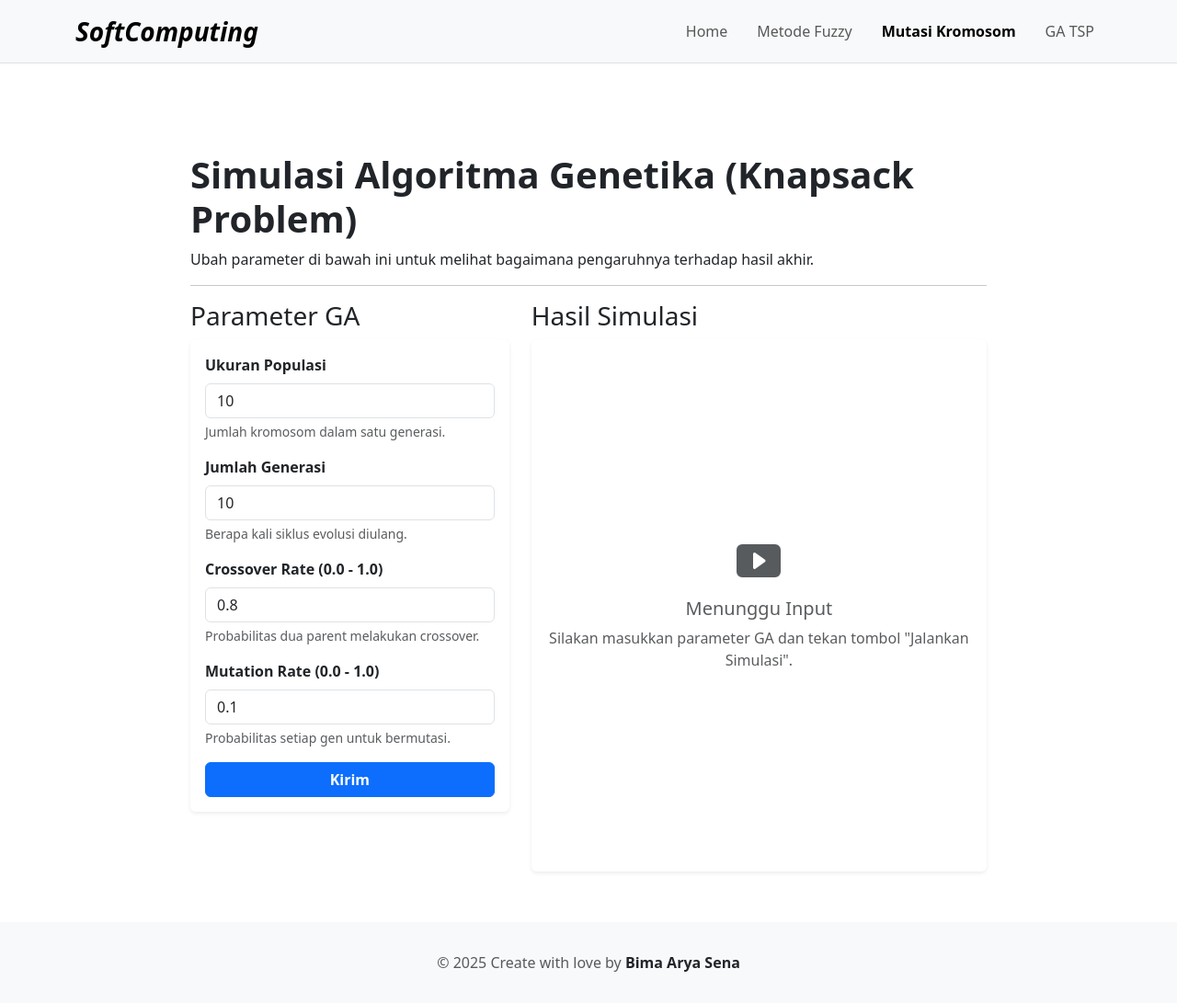
After one commit to bimaarya10/softcom-web, a Flask app: page /mutation in a window 1280 px wide. The commit adds this page. Shown: the whole page at 92% size. Run offline with Flask 3, Linux system fonts and the light colour scheme; some libraries are stand-ins or nearby versions.

```diff
--- a/app.py
+++ b/app.py
@@ -1,17 +1,21 @@
 from flask import Flask, render_template, request
 import numpy as np
 import skfuzzy as fuzz
+import random
+import pandas as pd
 
 app = Flask(__name__)
 
-# FUNGSI LOGIKA FUZZY SUGENO
+# ==========================================
+# BAGIAN 1: FUZZY SUGENO (KIPAS OTOMATIS)
+# ==========================================
 def calculate_sugeno(input_suhu, input_kelembapan):
     """
-    Fungsi ini berisi semua logika Fuzzy Sugeno untuk menghitung
-    kecepatan kipas berdasarkan suhu dan kelembapan.
+    Menghitung kecepatan kipas (RPM) berdasarkan Suhu dan Kelembapan
+    menggunakan metode Fuzzy Sugeno Orde 0.
     """
 
-    # 1. DEFINISI VARIABEL DAN MEMBERSHIP FUNCTIONS (MF)
+    # 1. DEFINISI VARIABEL & MF (MEMBERSHIP FUNCTIONS)
     x_suhu = np.arange(0, 41, 1)
     x_kelembapan = np.arange(0, 101, 1)
 
@@ -25,13 +29,12 @@ def calculate_sugeno(input_suhu, input_kelembapan):
     kelembapan_ideal = fuzz.trimf(x_kelembapan, [30, 50, 70])
     kelembapan_lembap = fuzz.trimf(x_kelembapan, [60, 100, 100])
 
-    # 2. DEFINISI KONSEKUEN (OUTPUT) SUGENO (Konstan Orde 0)
-    # Diubah dari MATI (0) menjadi PELAN (1000)
+    # 2. KONSEKUEN (OUTPUT) - SUGENO ORDE 0 (KONSTAN)
     OUTPUT_PELAN  = 1000
     OUTPUT_SEDANG = 2500
     OUTPUT_CEPAT  = 5000
 
-    # 3. FUZZIFIKASI INPUT
+    # 3. FUZZIFIKASI
     derajat_suhu_dingin = fuzz.interp_membership(x_suhu, suhu_dingin, input_suhu)
     derajat_suhu_sedang = fuzz.interp_membership(x_suhu, suhu_sedang, input_suhu)
     derajat_suhu_panas  = fuzz.interp_membership(x_suhu, suhu_panas, input_suhu)
@@ -40,73 +43,315 @@ def calculate_sugeno(input_suhu, input_kelembapan):
     derajat_kel_ideal  = fuzz.interp_membership(x_kelembapan, kelembapan_ideal, input_kelembapan)
     derajat_kel_lembap = fuzz.interp_membership(x_kelembapan, kelembapan_lembap, input_kelembapan)
 
-    # 4. APLIKASI ATURAN (Rule Evaluation) -> Mencari 'alpha' (Firing Strength)
-
-    # Aturan 1: JIKA Suhu IS Dingin MAKA Pelan (1000)
+    # 4. INFERENSI (ATURAN)
+    # Aturan 1: IF Suhu Dingin THEN Pelan
     alpha_pelan = derajat_suhu_dingin
 
-    # Aturan 2: JIKA Suhu IS Sedang ATAU Kelembapan IS Lembap MAKA Sedang (2500)
+    # Aturan 2: IF Suhu Sedang OR Kelembapan Lembap THEN Sedang
     alpha_2 = np.fmax(derajat_suhu_sedang, derajat_kel_lembap)
 
-    # Aturan 3: JIKA Suhu IS Panas DAN Kelembapan BUKAN Kering MAKA Cepat (5000)
-    derajat_kel_BUKAN_kering = 1 - derajat_kel_kering
+    # Aturan 3: IF Suhu Panas AND Kelembapan BUKAN Kering THEN Cepat
+    derajat_kel_BUKAN_kering = 1.0 - derajat_kel_kering
     alpha_3 = np.fmin(derajat_suhu_panas, derajat_kel_BUKAN_kering)
 
-    # Mengemas alpha untuk ditampilkan di web
     alphas = {
         "alpha_pelan": alpha_pelan,
         "alpha_2": alpha_2,
         "alpha_3": alpha_3
     }
 
-    # 5. AGREASI & OUTPUT (Weighted Average)
+    # 5. DEFUZZIFIKASI (WEIGHTED AVERAGE)
     total_alpha = alpha_pelan + alpha_2 + alpha_3
-    kecepatan_final = 0
+    kecepatan_final = 0.0
 
     if total_alpha != 0:
-        # Menggunakan OUTPUT_PELAN dan alpha_pelan
         pembilang = (alpha_pelan * OUTPUT_PELAN) + \
                     (alpha_2 * OUTPUT_SEDANG) + \
                     (alpha_3 * OUTPUT_CEPAT)
+        kecepatan_final = pembilang / total_alpha
 
-        penyebut = total_alpha
-        kecepatan_final = pembilang / penyebut
-
-    # Mengembalikan hasil dalam bentuk dictionary
     return {
         "kecepatan_final": kecepatan_final,
         "alphas": alphas
     }
 
-# ROUTING
+# ==========================================
+# BAGIAN 2: GA KNAPSACK (OPTIMASI TAS)
+# ==========================================
+GA_ITEMS = {
+    "A" : {"weight" : 7, "value" : 5},
+    "B" : {"weight" : 2, "value" : 4},
+    "C" : {"weight" : 1, "value" : 7},
+    "D" : {"weight" : 9, "value" : 2},
+}
+GA_CAPACITY = 15
+GA_ITEM_LIST = list(GA_ITEMS.keys())
+GA_N_ITEMS = len(GA_ITEM_LIST)
+
+def ga_decode(chromosome):
+    total_weight = 0
+    total_value = 0
+    chosen_items = []
+    for gene, name in zip(chromosome, GA_ITEM_LIST):
+      if gene == 1:
+          total_weight += GA_ITEMS[name]["weight"]
+          total_value += GA_ITEMS[name]["value"]
+          chosen_items.append(name)
+    return chosen_items, total_weight, total_value
+
+def ga_fitness(chromosome):
+    _, total_weight_, total_value_ = ga_decode(chromosome)
+    if total_weight_ > GA_CAPACITY: return 0
+    else: return total_value_
+
+def ga_roulette_selection(population, fitnesses):
+    total_fit = sum(fitnesses)
+    if total_fit == 0: return random.choice(population)
+    pick = random.uniform(0, total_fit)
+    current = 0
+    for chrom, fit in zip(population, fitnesses):
+      current += fit
+      if current > pick: return chrom
+    return population[-1]
+
+def ga_crossover(p1, p2):
+    point = random.randint(1, len(p1) - 1)
+    return p1[:point] + p2[point:], p2[:point] + p1[point:]
+
+def ga_mutate(chromosome, mutation_rate):
+    return [1 - g if random.random() < mutation_rate else g for g in chromosome]
+
+def run_knapsack_ga(pop_size, generations, crossover_rate, mutation_rate):
+    random.seed(42)
+    logs = []
+    population = [[random.randint(0, 1) for _ in range(GA_N_ITEMS)] for _ in range(pop_size)]
+
+    for gen in range(generations):
+        fitnesses = [ga_fitness(ch) for ch in population]
+        best_index = fitnesses.index(max(fitnesses))
+        best_chrom = population[best_index]
+
+        # Logging setiap generasi
+        best_items, w, v = ga_decode(best_chrom)
+        logs.append(f"Gen {gen+1}: Value Terbaik = {v} (Berat: {w})")
+
+        new_population = []
+        new_population.append(best_chrom)
+
+        while len(new_population) < pop_size:
+            parent1 = ga_roulette_selection(population, fitnesses)
+            parent2 = ga_roulette_selection(population, fitnesses)
+            if random.random() < crossover_rate:
+                child1, child2 = ga_crossover(parent1, parent2)
+            else :
+                child1, child2 = parent1[:], parent2[:]
+            child1 = ga_mutate(child1, mutation_rate)
+            child2 = ga_mutate(child2, mutation_rate)
+            new_population.extend([child1, child2])
+        population = new_population[:pop_size]
+
+    fitnesses = [ga_fitness(ch) for ch in population]
+    best_index = fitnesses.index(max(fitnesses))
+    best_chrom = population[best_index]
+    best_items, w, v = ga_decode(best_chrom)
+
+    return logs, {
+        "chromosome": best_chrom,
+        "chosen_items": best_items,
+        "weight": w,
+        "value": v,
+        "fitness": ga_fitness(best_chrom),
+        "capacity": GA_CAPACITY
+    }
+
+# ==========================================
+# BAGIAN 3: GA TRAVELING SALESPERSON (TSP)
+# ==========================================
+
+def get_tsp_data():
+    """
+    Mengambil data kota dan matriks jarak.
+    Menggunakan data dari CSV: '3.b. TSP - AG.xlsx - Sheet1.csv'
+    """
+
+    cities = ['A', 'B', 'C', 'D', 'E']
+
+    matrix_data = [
+        [0, 7, 5, 9, 9], # A
+        [7, 0, 7, 2, 8], # B
+        [5, 7, 0, 4, 3], # C
+        [9, 2, 4, 0, 6], # D
+        [9, 8, 3, 6, 0]  # E
+    ]
+
+    dist_matrix = np.array(matrix_data, dtype=float)
+
+    return cities, dist_matrix
+
+def tsp_route_distance(route, dist_matrix):
+    d = sum(dist_matrix[route[i], route[(i+1)%len(route)]] for i in range(len(route)))
+    return d
+
+def tsp_create_individual(n):
+    ind = list(range(n))
+    random.shuffle(ind)
+    return ind
+
+def tsp_ordered_crossover(p1, p2):
+    # Ordered Crossover
+    size = len(p1)
+    a, b = sorted(random.sample(range(size), 2))
+    child = [-1] * size
+    child[a:b+1] = p1[a:b+1]
+
+    p2_idx = 0
+    for i in range(size):
+        if child[i] == -1:
+            while p2[p2_idx] in child:
+                p2_idx += 1
+            child[i] = p2[p2_idx]
+    return child
+
+def tsp_swap_mutation(ind):
+    # Swap Mutation
+    a, b = random.sample(range(len(ind)), 2)
+    ind[a], ind[b] = ind[b], ind[a]
+    return ind
+
+def run_tsp_ga(pop_size, generations, crossover_rate, mutation_rate, tournament_k=5, elite_size=1):
+    cities, dist_matrix = get_tsp_data()
+    n_cities = len(cities)
+
+    # Helper Selection
+    def tournament_selection(pop):
+        k = random.sample(pop, min(tournament_k, len(pop)))
+        return min(k, key=lambda ind: tsp_route_distance(ind, dist_matrix))
+
+    # 1. Inisialisasi
+    pop = [tsp_create_individual(n_cities) for _ in range(pop_size)]
+
+    # Cari best awal
+    best_ind = min(pop, key=lambda ind: tsp_route_distance(ind, dist_matrix))
+    best_dist = tsp_route_distance(best_ind, dist_matrix)
+
+    logs = []
+    logs.append(f"Gen 0: Best Distance = {best_dist:.4f}")
+
+    # 2. Loop Generasi
+    for g in range(generations):
+        pop = sorted(pop, key=lambda ind: tsp_route_distance(ind, dist_matrix))
+
+        if tsp_route_distance(pop[0], dist_matrix) < best_dist:
+            best_ind = pop[0][:]
+            best_dist = tsp_route_distance(best_ind, dist_matrix)
+
+        new_pop = []
+        new_pop.extend(pop[:elite_size])
+
+        while len(new_pop) < pop_size:
+            p1 = tournament_selection(pop)
+            p2 = tournament_selection(pop)
+
+            if random.random() < crossover_rate:
+                child = tsp_ordered_crossover(p1, p2)
+            else:
+                child = p1[:]
+
+            if random.random() < mutation_rate:
+                child = tsp_swap_mutation(child)
+
+            new_pop.append(child)
+
+        pop = new_pop
+
+        # Log setiap 50 generasi
+        if (g + 1) % 50 == 0:
+             logs.append(f"Gen {g+1}: Best Distance = {best_dist:.4f}")
+
+    # Hasil Akhir
+    best_route_names = [cities[i] for i in best_ind]
+
+    return logs, {
+        "best_route_indices": best_ind,
+        "best_route_names": best_route_names,
+        "best_distance": best_dist,
+        "cities": cities
+    }
+
+# ==========================================
+# ROUTING FLASK
+# ==========================================
+
 @app.route('/')
 def home():
     return render_template('index.html')
 
+# RUTE FUZZY SUGENO
 @app.route('/fuzzy', methods=['GET', 'POST'])
 def fuzzy():
     result = None
     input_suhu = None
     input_kelembapan = None
-
     if request.method == 'POST':
         try:
             input_suhu = float(request.form['suhu'])
             input_kelembapan = float(request.form['kelembapan'])
+            result = calculate_sugeno(input_suhu, input_kelembapan)
+        except: pass
+    return render_template('fuzzy.html', result=result, input_suhu=input_suhu, input_kelembapan=input_kelembapan)
 
-            result = calculate_sugeno(input_suhu, input_kelembapan)
+# RUTE GA KNAPSACK
+@app.route('/mutation', methods=['GET', 'POST'])
+def mutation_page():
+    form_data = {'pop_size': 10, 'generations': 10, 'crossover_rate': 0.8, 'mutation_rate': 0.1}
+    logs = None; final_result = None; error = None
 
-        except (KeyError, ValueError):
-            pass
+    if request.method == 'POST':
+        try:
+            pop_size = int(request.form['pop_size'])
+            generations = int(request.form['generations'])
+            crossover_rate = float(request.form['crossover_rate'])
+            mutation_rate = float(request.form['mutation_rate'])
+            form_data = request.form
 
-    return render_template('fuzzy.html',
-                             result=result,
-                             input_suhu=input_suhu,
-                             input_kelembapan=input_kelembapan)
+            logs, final_result = run_knapsack_ga(pop_size, generations, crossover_rate, mutation_rate)
+        except Exception as e: error = str(e)
 
-@app.route('/pricing')
-def pricing():
-    return render_template('pricing.html')
+    return render_template('mutation.html', form_data=form_data, logs=logs, final_result=final_result, error=error)
+
+# RUTE GA TSP
+@app.route('/tsp', methods=['GET', 'POST'])
+def tsp_page():
+    form_data = {
+        'pop_size': 100,
+        'generations': 500,
+        'crossover_rate': 0.9,
+        'mutation_rate': 0.2
+    }
+    logs = None
+    final_result = None
+    error = None
+
+    if request.method == 'POST':
+        try:
+            pop_size = int(request.form['pop_size'])
+            generations = int(request.form['generations'])
+            crossover_rate = float(request.form['crossover_rate'])
+            mutation_rate = float(request.form['mutation_rate'])
+
+            form_data = {
+                'pop_size': pop_size,
+                'generations': generations,
+                'crossover_rate': crossover_rate,
+                'mutation_rate': mutation_rate
+            }
+
+            logs, final_result = run_tsp_ga(pop_size, generations, crossover_rate, mutation_rate)
+
+        except Exception as e:
+            error = f"Terjadi kesalahan: {e}"
+
+    return render_template('tsp.html', form_data=form_data, logs=logs, final_result=final_result, error=error)
 
 if __name__ == '__main__':
     app.run(debug=True)
--- a/templates/base.html
+++ b/templates/base.html
@@ -3,7 +3,6 @@
   <head>
     <meta charset="UTF-8" />
     <meta name="viewport" content="width=device-width, initial-scale=1.0" />
-    <!-- Judul halaman akan dinamis berdasarkan halaman yang dibuka -->
     <title>Soft Computing - {% block title %}Home{% endblock %}</title>
 
     <link
@@ -11,7 +10,6 @@
       href="{{ url_for('static', filename='css/bootstrap.min.css') }}"
     />
     <style>
-      /* Menambahkan padding atas untuk body agar konten tidak tertutup navbar fixed */
       body {
         padding-top: 70px;
       }
@@ -23,7 +21,9 @@
       class="navbar py-2 bg-light z-3 navbar-expand-lg border-bottom w-100 position-fixed top-0"
     >
       <div class="container d-flex align-items-center gap-3">
-        <a class="navbar-brand fst-italic fs-3 fw-bold" href="{{ url_for('home') }}"
+        <a
+          class="navbar-brand fst-italic fs-3 fw-bold"
+          href="{{ url_for('home') }}"
           >SoftComputing</a
         >
         <button
@@ -43,23 +43,29 @@
               class="nav-link {% if request.endpoint == 'home' %}active fw-bold{% endif %}"
               aria-current="page"
               href="{{ url_for('home') }}"
-            >Home</a>
+              >Home</a
+            >
             <a
               class="nav-link {% if request.endpoint == 'fuzzy' %}active fw-bold{% endif %}"
               href="{{ url_for('fuzzy') }}"
-            >Metode Fuzzy</a>
-            <!-- <a
-              class="nav-link {% if request.endpoint == 'pricing' %}active fw-bold{% endif %}"
-              href="{{ url_for('pricing') }}"
-            >Pricing</a> -->
+              >Metode Fuzzy</a
+            >
+            <a
+              class="nav-link {% if request.endpoint == 'mutation_page' %}active fw-bold{% endif %}"
+              href="{{ url_for('mutation_page') }}"
+              >Mutasi Kromosom</a
+            >
+            <a
+              class="nav-link {% if request.endpoint == 'tsp_page' %}active fw-bold{% endif %}"
+              href="{{ url_for('tsp_page') }}"
+              >GA TSP</a
+            >
           </div>
         </div>
       </div>
     </nav>
 
-    <main>
-      {% block content %}{% endblock %}
-    </main>
+    <main>{% block content %}{% endblock %}</main>
 
     <footer class="bg-light text-center py-3 mt-5">
       <div class="container pt-3 pb-3">
--- /dev/null
+++ b/templates/mutation.html
@@ -0,0 +1,197 @@
+{% extends 'base.html' %}
+
+{% block title %} Simulasi GA (Knapsack) {% endblock %}
+
+{% block content %}
+<div class="container p-5 mt-5">
+  <div class="row justify-content-center">
+    <div class="col-lg-10">
+      <h1 class="fw-bold">Simulasi Algoritma Genetika (Knapsack Problem)</h1>
+      <p>
+        Ubah parameter di bawah ini untuk melihat bagaimana pengaruhnya terhadap
+        hasil akhir.
+      </p>
+      <hr />
+
+      {% if error %}
+      <div class="alert alert-danger" role="alert">
+        <strong>Error:</strong> {{ error }}
+      </div>
+      {% endif %}
+
+      <div class="row">
+        <!-- KOLOM INPUT (KIRI) -->
+        <div class="col-md-5 mb-4">
+          <h3 class="fw-light">Parameter GA</h3>
+          <form
+            method="POST"
+            action="{{ url_for('mutation_page') }}"
+            class="card shadow-sm border-0"
+          >
+            <div class="card-body">
+              <div class="mb-3">
+                <label for="pop_size" class="form-label fw-bold"
+                  >Ukuran Populasi</label
+                >
+                <input
+                  type="number"
+                  class="form-control"
+                  id="pop_size"
+                  name="pop_size"
+                  min="2"
+                  step="1"
+                  required
+                  value="{{ form_data.pop_size }}"
+                />
+                <div class="form-text">
+                  Jumlah kromosom dalam satu generasi.
+                </div>
+              </div>
+
+              <div class="mb-3">
+                <label for="generations" class="form-label fw-bold"
+                  >Jumlah Generasi</label
+                >
+                <input
+                  type="number"
+                  class="form-control"
+                  id="generations"
+                  name="generations"
+                  min="1"
+                  step="1"
+                  required
+                  value="{{ form_data.generations }}"
+                />
+                <div class="form-text">Berapa kali siklus evolusi diulang.</div>
+              </div>
+
+              <div class="mb-3">
+                <label for="crossover_rate" class="form-label fw-bold"
+                  >Crossover Rate (0.0 - 1.0)</label
+                >
+                <input
+                  type="number"
+                  class="form-control"
+                  id="crossover_rate"
+                  name="crossover_rate"
+                  step="0.01"
+                  min="0.0"
+                  max="1.0"
+                  required
+                  value="{{ form_data.crossover_rate }}"
+                />
+                <div class="form-text">
+                  Probabilitas dua parent melakukan crossover.
+                </div>
+              </div>
+
+              <div class="mb-3">
+                <label for="mutation_rate" class="form-label fw-bold"
+                  >Mutation Rate (0.0 - 1.0)</label
+                >
+                <input
+                  type="number"
+                  class="form-control"
+                  id="mutation_rate"
+                  name="mutation_rate"
+                  step="0.01"
+                  min="0.0"
+                  max="1.0"
+                  required
+                  value="{{ form_data.mutation_rate }}"
+                />
+                <div class="form-text">
+                  Probabilitas setiap gen untuk bermutasi.
+                </div>
+              </div>
+
+              <button type="submit" class="btn btn-primary w-100 fw-bold">
+                Kirim
+              </button>
+            </div>
+          </form>
+        </div>
+
+        <!-- KOLOM HASIL (KANAN) -->
+        <div class="col-md-7">
+          <h3 class="fw-light">Hasil Simulasi</h3>
+
+          {% if final_result %}
+          <div class="card shadow-sm border-0 mb-4">
+            <div class="card-header fw-bold fs-5 bg-primary text-white">
+              Solusi Terbaik Ditemukan
+            </div>
+            <div class="card-body">
+              <ul class="list-group list-group-flush">
+                <li class="list-group-item d-flex justify-content-between">
+                  <span class="text-muted">Kromosom</span>
+
+                  <span class="fw-bold fs-5 text-monospace"
+                    >[{{ final_result.chromosome|map('string')|join(', ')
+                    }}]</span
+                  >
+                </li>
+                <li class="list-group-item d-flex justify-content-between">
+                  <span class="text-muted">Item Terpilih</span>
+                  <span class="fw-bold"
+                    >{{ final_result.chosen_items|join(', ') if
+                    final_result.chosen_items else 'Tidak ada' }}</span
+                  >
+                </li>
+                <li class="list-group-item d-flex justify-content-between">
+                  <span class="text-muted">Total Berat</span>
+                  <span class="fw-bold"
+                    >{{ final_result.weight }}kg / {{ final_result.capacity
+                    }}kg</span
+                  >
+                </li>
+                <li class="list-group-item d-flex justify-content-between">
+                  <span class="text-muted">Total Nilai (Fitness)</span>
+                  <span class="fw-bold fs-5 text-success"
+                    >{{ final_result.value }}</span
+                  >
+                </li>
+              </ul>
+            </div>
+          </div>
+
+          <!-- Card Log Generasi -->
+          <div class="card shadow-sm border-0">
+            <div class="card-header fw-bold">Log Generasi</div>
+            <div class="card-body">
+              <pre class="ga-log"><code>{% for line in logs %}{{ line }}
+{% endfor %}</code></pre>
+            </div>
+          </div>
+
+          {% else %}
+          <div class="card shadow-sm border-0 h-100">
+            <div
+              class="card-body d-flex flex-column justify-content-center align-items-center text-center text-muted"
+            >
+              <svg
+                xmlns="http://www.w3.org/2000/svg"
+                width="48"
+                height="48"
+                fill="currentColor"
+                class="bi bi-play-btn-fill mb-3"
+                viewBox="0 0 16 16"
+              >
+                <path
+                  d="M0 12V4a2 2 0 0 1 2-2h12a2 2 0 0 1 2 2v8a2 2 0 0 1-2 2H2a2 2 0 0 1-2-2zm6.79-6.907A.5.5 0 0 0 6 5.5v5a.5.5 0 0 0 .79.407l3.5-2.5a.5.5 0 0 0 0-.814l-3.5-2.5z"
+                />
+              </svg>
+              <h5 class="card-title">Menunggu Input</h5>
+              <p class="card-text">
+                Silakan masukkan parameter GA dan tekan tombol "Jalankan
+                Simulasi".
+              </p>
+            </div>
+          </div>
+          {% endif %}
+        </div>
+      </div>
+    </div>
+  </div>
+</div>
+{% endblock %}
```
Also changed, not shown: templates/tsp.html (added, +114 -0 lines).
